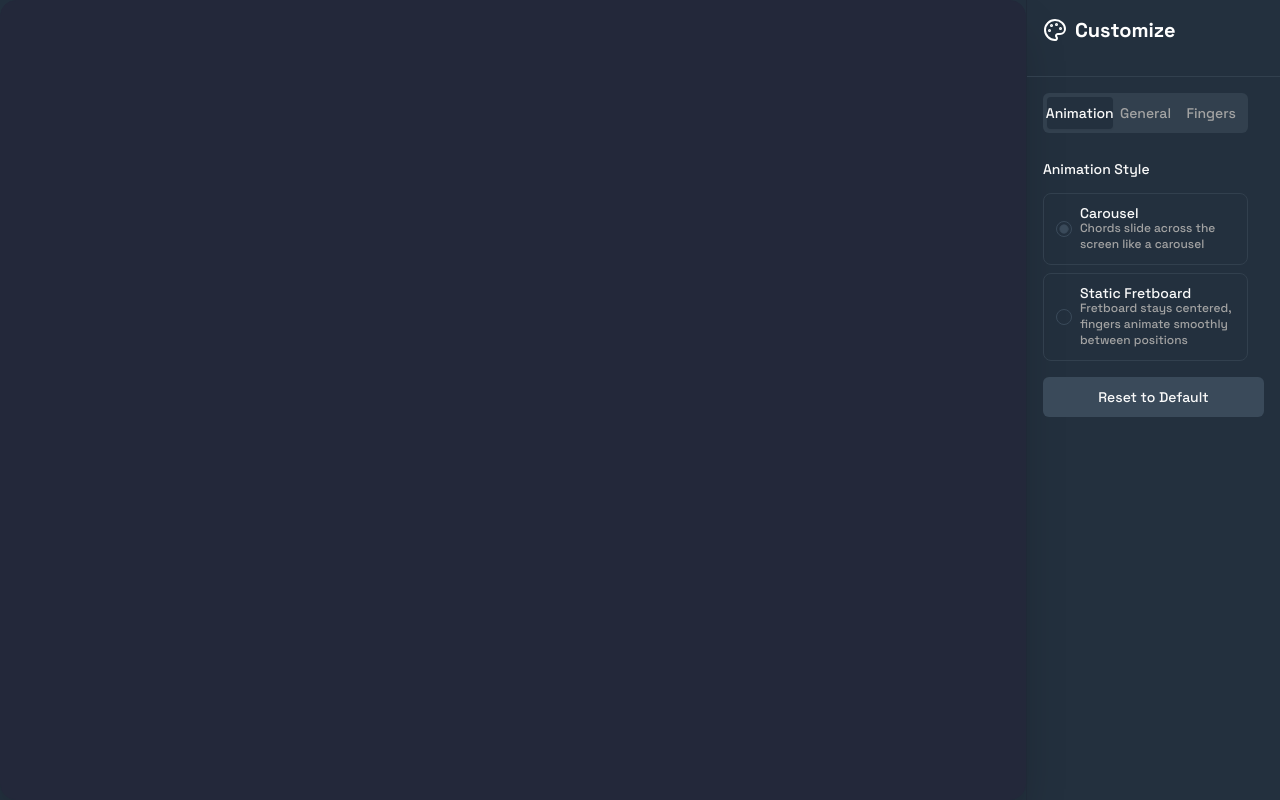
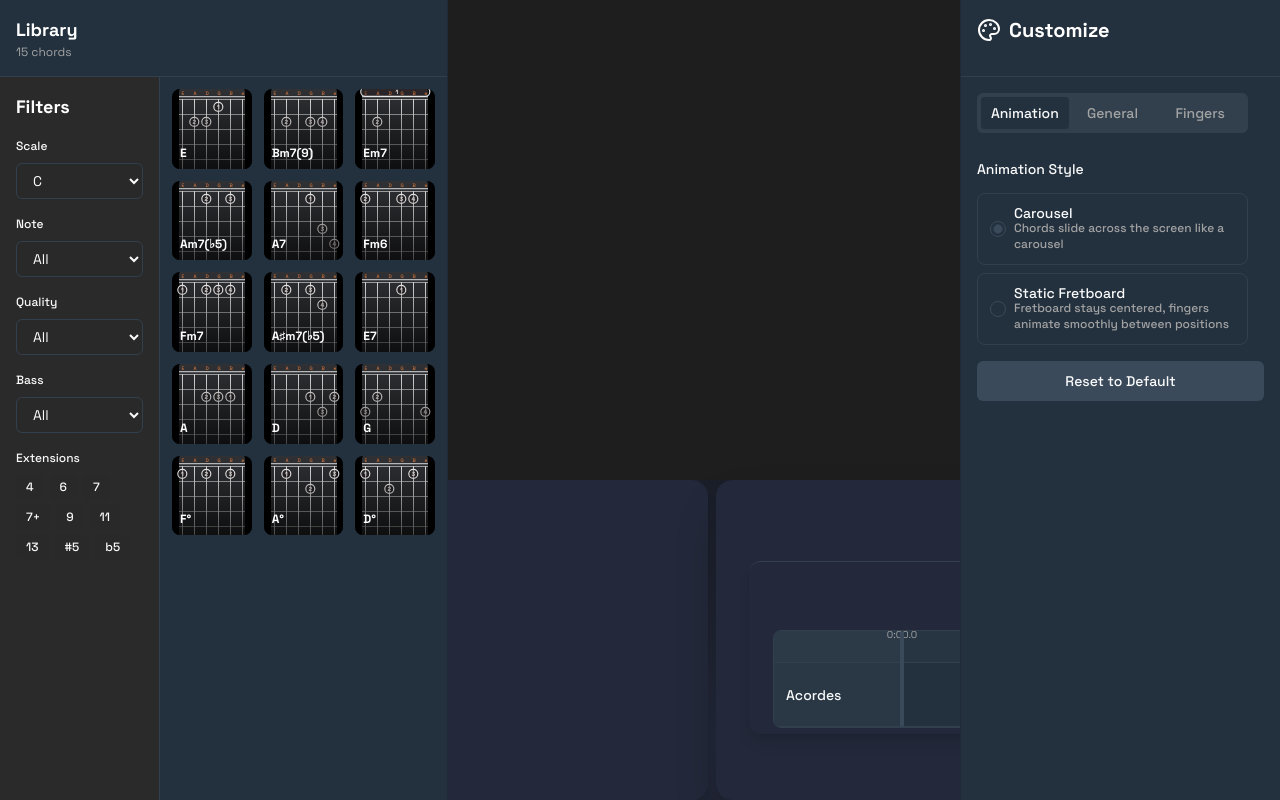
Before and after one commit to Maique1915/TabTune, a Next.js app: page / in a window 1280 px wide. Built offline with nearby package versions, Linux system fonts and the light colour scheme.

Commit message:
feat: adicionar logs de renderização para o LibraryPanel e TimelinePanel

```diff
--- a/src/components/app/library-panel.tsx
+++ b/src/components/app/library-panel.tsx
@@ -48,13 +48,8 @@ export function LibraryPanel({ isMobile, isOpen, onClose }: LibraryPanelProps) {
       onClose?.();
     }
   };
-    // Visual moderno
-    return (
-      <div className="w-full h-full bg-[#23283a] rounded-2xl shadow-2xl border border-[#23283a] p-6 flex flex-col gap-4 text-base text-white">
-        {/* ...restante do conteúdo da library... */}
-      </div>
-    );
-    // ...restante do componente...
+
+console.log("Renderizando LibraryPanel");
 
   const scaleNotes = useMemo(() => {
     const scaleIndex = notes.indexOf(selectedScale);
--- a/src/components/app/timeline-panel.tsx
+++ b/src/components/app/timeline-panel.tsx
@@ -181,6 +181,7 @@ export function TimelinePanel({
       } as ChordWithTiming));
     setSelectedChords(reorderedChordsWithTiming);
   };
+console.log("Renderizando TimelinePanel");
 
   // --- RENDER ---
   return (
@@ -262,6 +263,3 @@ export function TimelinePanel({
     </div>
   );
 }
-
-console.log("Renderizando LibraryPanel");
-console.log("Renderizando TimelinePanel");
```
